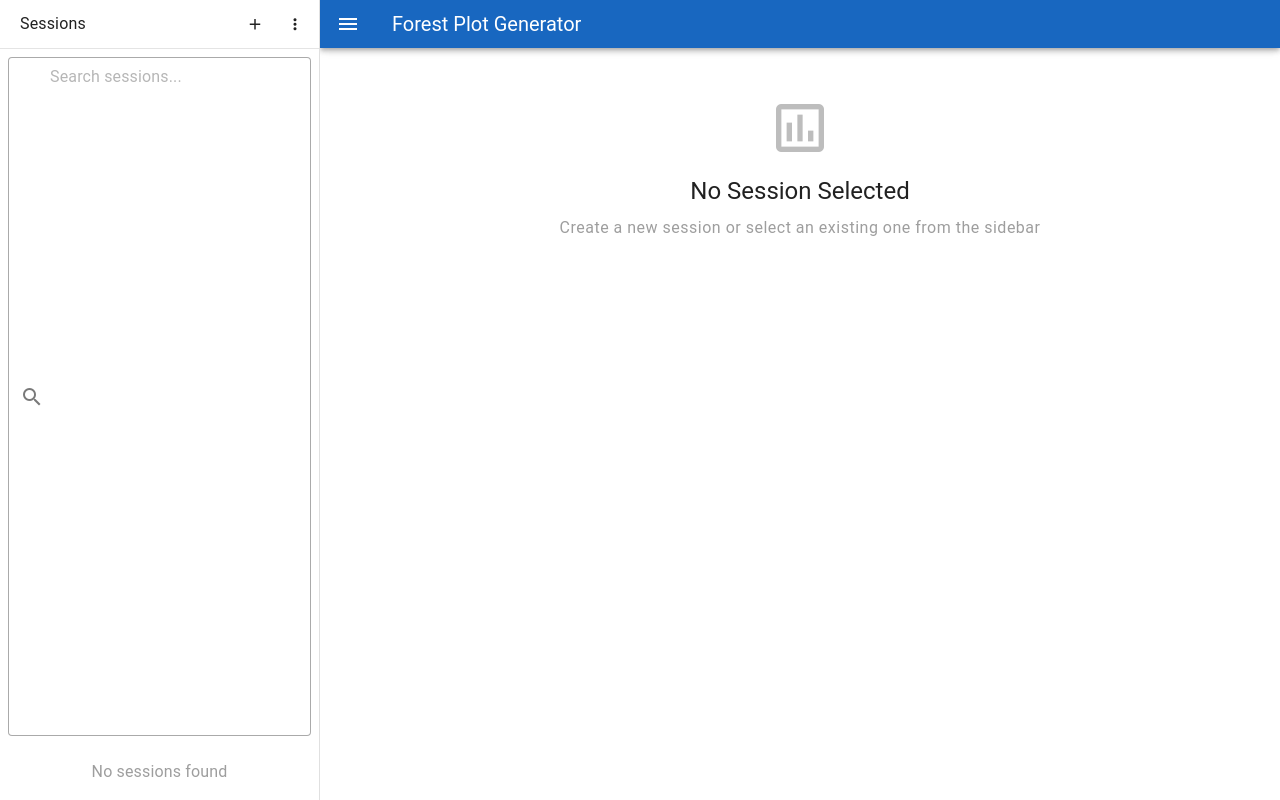
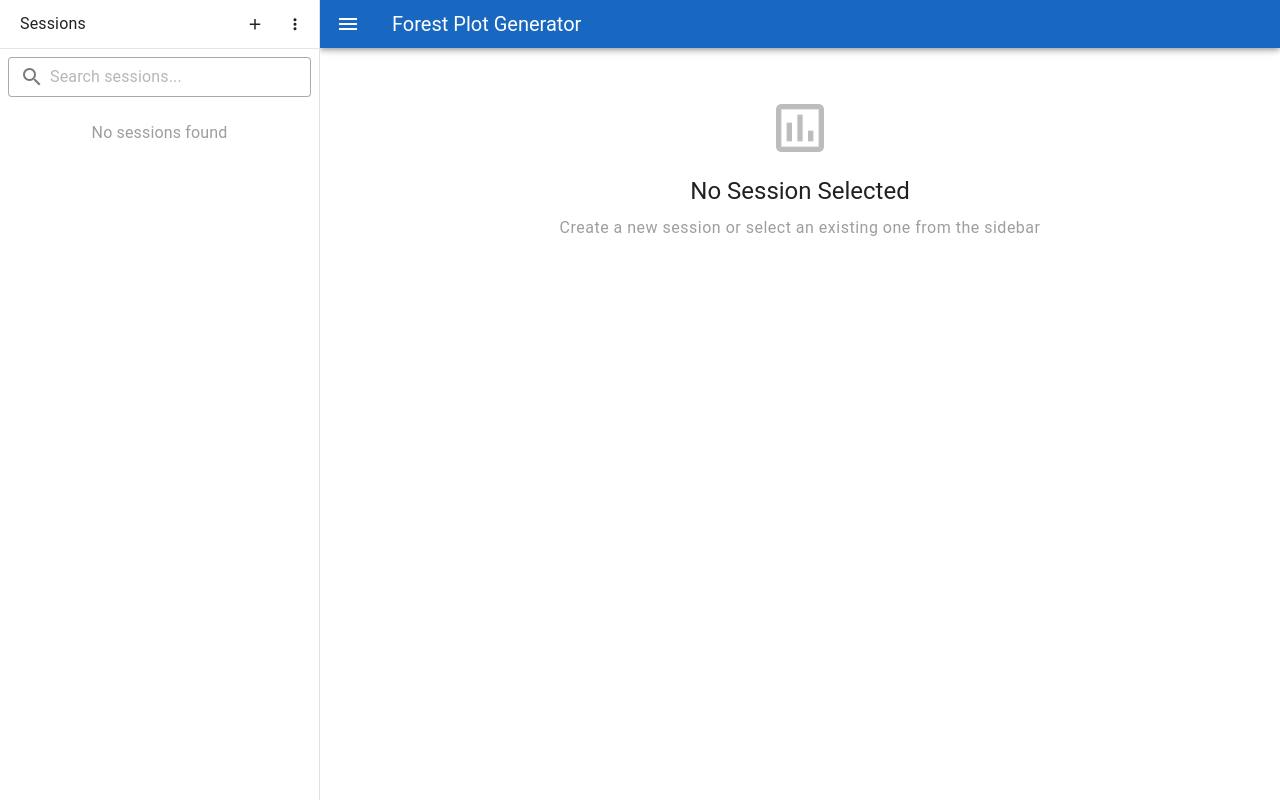
Before and after one commit to peter-adam-dy/forest-plot-suite, a Vue app: page / in a window 1280 px wide. Built offline with nearby package versions, Linux system fonts and the light colour scheme.

Commit message:
fix: sidebar search fix

```diff
--- a/src/components/plot/PlotConfig.vue
+++ b/src/components/plot/PlotConfig.vue
@@ -336,7 +336,7 @@ const config = ref<PlotConfig>({
   yLabel: 'Study',
   dpi: 300,
   pointSize: 3,
-  colorScheme: 'default',
+  colorScheme: 'monochrome',
   showValues: true,
   showGridLines: false,
   referenceLineValue: 1,
--- a/src/components/session/SessionManager.vue
+++ b/src/components/session/SessionManager.vue
@@ -39,10 +39,10 @@
       density="compact"
       hide-details
       clearable
-      class="ma-2"
+      class="ma-2 flex-grow-0"
     ></v-text-field>
 
-    <v-list density="compact">
+    <v-list density="compact" class="session-list">
       <v-list-item
         v-for="session in filteredSessions"
         :key="session.id"
@@ -347,6 +347,12 @@ function showSnackbar(message: string, color: string = 'success') {
   flex-direction: column;
 }
 
+.session-list {
+  flex: 1;
+  overflow-y: auto;
+  min-height: 0;
+}
+
 .session-item {
   cursor: pointer;
 }
--- a/src/types/index.ts
+++ b/src/types/index.ts
@@ -60,7 +60,7 @@ export const defaultPlotConfig: PlotConfig = {
   yLabel: 'Study',
   dpi: 300,
   pointSize: 3,
-  colorScheme: 'default',
+  colorScheme: 'monochrome',
   showValues: true,
   showGridLines: false,
   referenceLineValue: 1,
```
